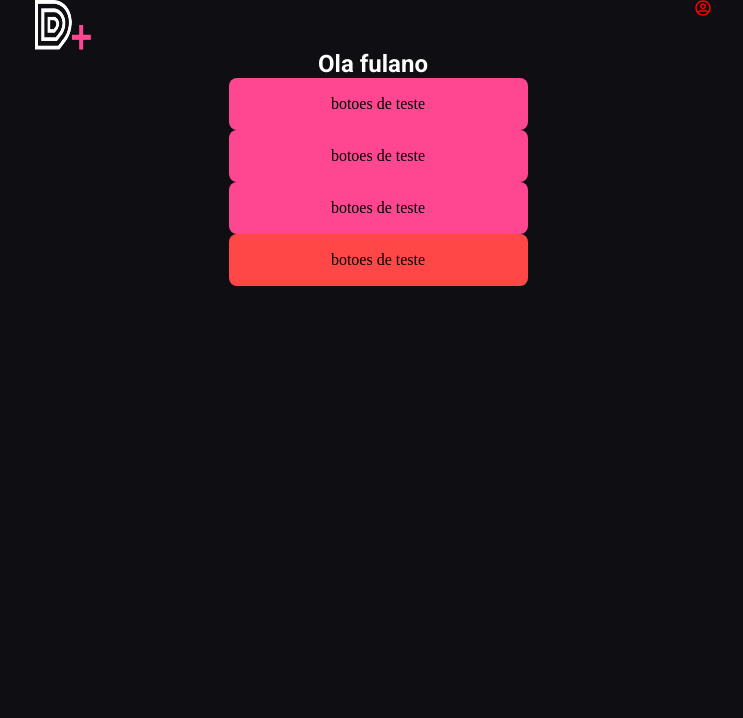
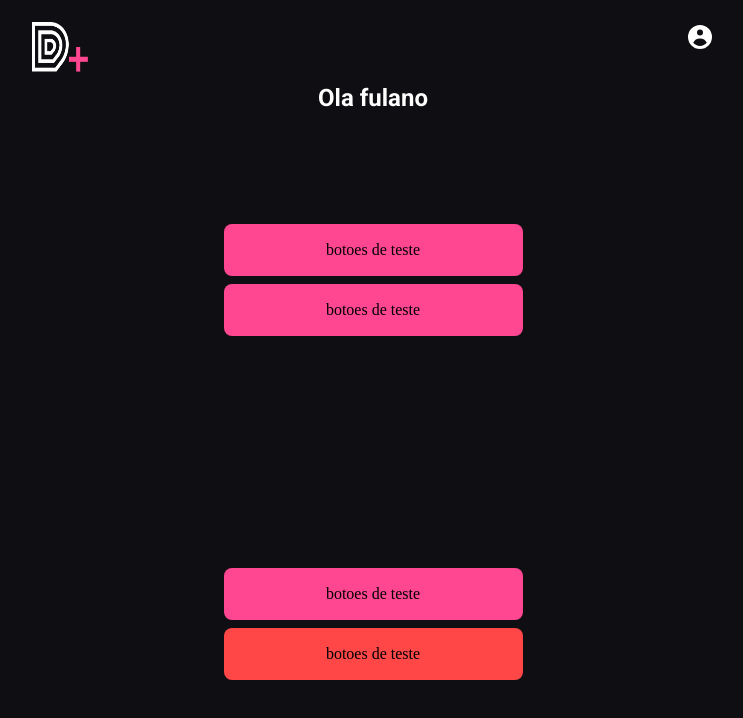
Before and after one commit to perseu120/recuperacao-drivenplus, a React (Create React App) app: page /plano in a window 1280 px wide. Shown: the top 718 px of the page, without its empty margins (267-1010 px from the left). Built offline with nearby package versions, Linux system fonts and the light colour scheme.

Commit message:
style: todo o html concluido, sem nenhuma interação

```diff
--- a/src/component/telaInicial/TelaInicial.js
+++ b/src/component/telaInicial/TelaInicial.js
@@ -2,7 +2,7 @@ import axios from "axios";
 import { useContext, useState } from "react";
 import { Link, useNavigate } from "react-router-dom";
 import styled from "styled-components";
-import { FaRegUserCircle } from 'react-icons/fa';
+import { HiUserCircle } from 'react-icons/hi';
 import plano1 from "../../img/Group 1.png"
 
 
@@ -20,10 +20,17 @@ function TelaInicial() {
                 Ola fulano
             </h2>
 
-            <Button cor={"#FF4791;"} > botoes de teste</Button>
-            <Button cor={"#FF4791;"} > botoes de teste</Button>
-            <Button cor={"#FF4791;"} > botoes de teste</Button>
-            <Button cor={"#FF4747;"} > botoes de teste</Button>
+            <Div>
+                <section>
+                    <Button cor={"#FF4791;"} > botoes de teste</Button>
+                    <Button cor={"#FF4791;"} > botoes de teste</Button>
+                </section>
+                <section>
+                    <Button cor={"#FF4791;"} > botoes de teste</Button>
+                    <Button cor={"#FF4747;"} > botoes de teste</Button>
+                </section>
+            </Div>
+
 
         </Container>
     );
@@ -33,10 +40,17 @@ function Topo() {
     return (
         <ContainerTopo>
             <img src={plano1} />
-            <FaRegUserCircle color="red" />
+            <HiUserCircle color=" #FFFFFF" size={"30px"} />
         </ContainerTopo>
     );
 }
+
+const Div = styled.div`
+    display: flex;
+    flex-direction: column;
+    height: 100vh;
+    justify-content: space-around;
+`
 const Container = styled.div`
 
   display: flex;
@@ -52,7 +66,7 @@ const Container = styled.div`
     font-weight: 700;
     font-size: 24px;
     line-height: 28px;
-
+    margin-top: 12px;
     color: #FFFFFF;
   }
 
@@ -63,6 +77,7 @@ const ContainerTopo = styled.div`
     justify-content: space-around;
     align-itens: center;
     width: 100%;
+    margin-top: 22px;
 
 
     img{
@@ -86,7 +101,7 @@ const Button = styled.div`
   padding: 18px, 122px, 18px, 122px;
   background: ${props => props.cor}
   border-radius: 8px;
-  margin-left: 10px;
+  margin-bottom: 8px;
 
 `
 
```
